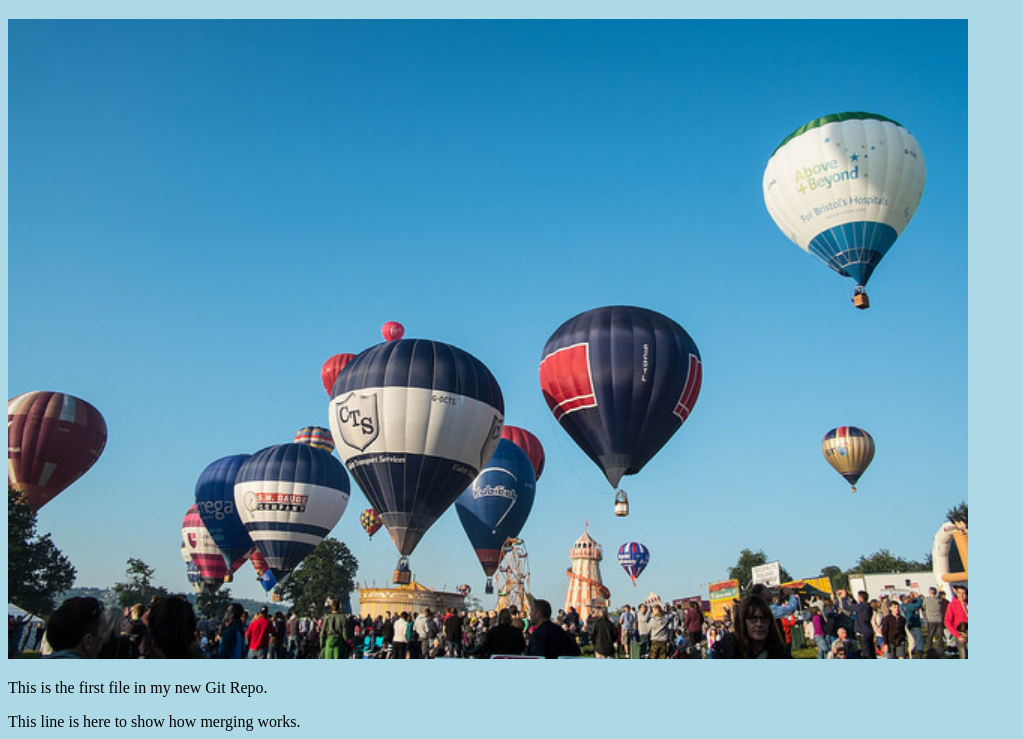
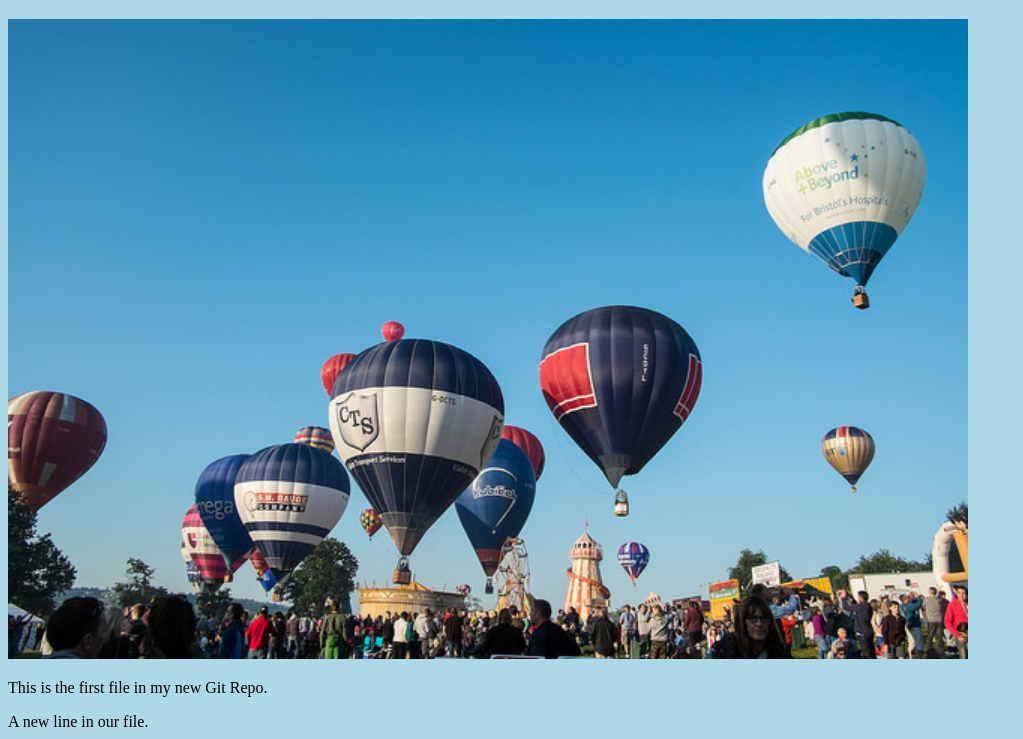
Before and after one commit to yesarsha/Hello-World-Git, a plain HTML site: page index.html in a window 1280 px wide. Shown: the part 61-800 px from the top of the page, without its empty margins (0-1023 px from the left). Drawn offline with Linux system fonts and the light colour scheme.

Commit message:
merged with hello-world-images after fixing conflicts

```diff
--- a/index.html
+++ b/index.html
@@ -11,7 +11,7 @@
     <h1>Hello World!</h1>
     <div><img src="images/balloons.jpg" alt="Balloons from Space" style="width: 100%;max-width: 960px;"></div>
     <p>This is the first file in my new Git Repo.</p>
-    <p>This line is here to show how merging works.</p>
+    <p>A new line in our file.</p>
     <div><img src="images/multitasking-illustration-vector.jpg" alt="Multitasking Illustration" style="width: 100%;max-width: 640px"></div>
 
 </body>
```
